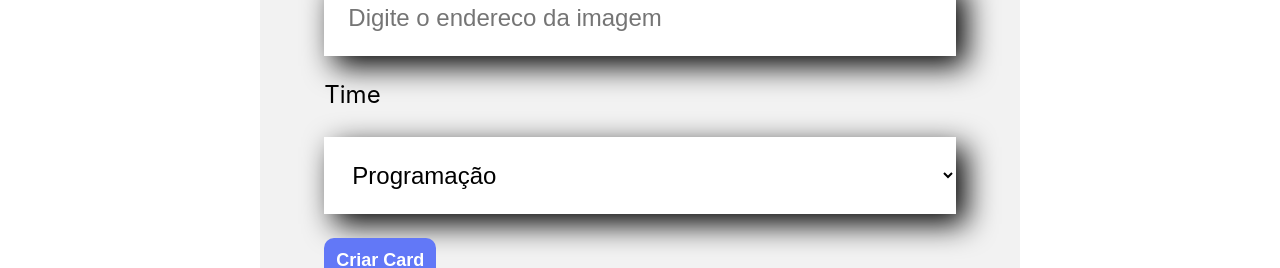
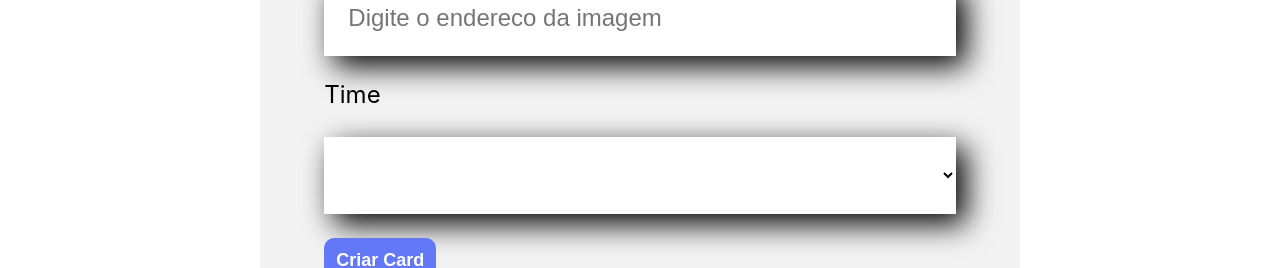
Before and after one commit to LeandroCanuto/organo, a React (Create React App) app: page / in a window 1280 px wide. Shown: the part 1120-1388 px from the top of the page. Built offline with nearby package versions, Linux system fonts and the light colour scheme.

Commit message:
Versao final

```diff
--- a/src/componentes/Colaborador/index.js
+++ b/src/componentes/Colaborador/index.js
@@ -1,8 +1,8 @@
 import './Colaborador.css'
 
-const Colaborador = ({nome, imagem, cargo}) =>{
+const Colaborador = ({nome, imagem, cargo, corDeFundo}) =>{
         return( <div className='colaborador'>
-            <div className='cabecalho'>
+            <div className='cabecalho' style={{ background: corDeFundo}}>
                 <img src={imagem} alt={nome} />
 
             </div>
--- a/src/componentes/ListaSuspensa/index.js
+++ b/src/componentes/ListaSuspensa/index.js
@@ -7,7 +7,8 @@
         <label>
             {props.label}
         </label>
-        <select onChange={evento => props.aoAlterado(evento.target.value) } required ={props.required}>
+        <select onChange={evento => props.aoAlterado(evento.target.value) } required ={props.required} value={props.valor}>
+            <option value=""></option>
                 {props.itens.map(item => {
                     return <option key ={item}>{item}</option>
                 })}
--- a/src/componentes/Time/index.js
+++ b/src/componentes/Time/index.js
@@ -6,15 +6,16 @@
     const css = { backgroundColor: props.corSecundaria}
 
     return(
-        (props.colaboradores.length > 0) &&  <section className='time'  style={ css}>
-            <h3 style={{borderColor: props.corPrimaria}}>{props.nome}</h3>
+        (props.colaboradores.length > 0) ?  <section className='time'  style={css}>
+            <h3 style={{borderColor: props.corSecundaria}}> {props.nome} </h3>
                 <div className='colaboradores'>
-                     {props.colaboradores.map(colaborador =><Colaborador nome={colaborador.nome} cargo={colaborador.cargo} imagem={colaborador.imagem}/>)}
+                     {props.colaboradores.map(colaborador =><Colaborador key={colaborador.nome} corDeFundo={props.corPrimaria} nome={colaborador.nome} cargo={colaborador.cargo} imagem={colaborador.imagem}/>)}
                 </div>
 
 
 
         </section>
+        :''
     )
 
 }
```
Also changed, not shown: public/imagens/foto.jpg (added).
